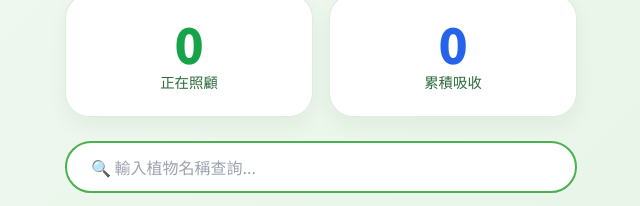
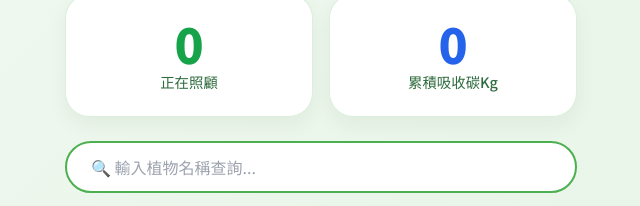
Before and after one commit to fernbrom-lab/gw, a plain HTML site: page index.html in a window 1280 px wide. Shown: the part 158-364 px from the top of the page, 319-959 px from the left. Drawn offline with nearby package versions, Linux system fonts and the light colour scheme; no server answers.

Commit message:
Update index.html

```diff
--- a/index.html
+++ b/index.html
@@ -200,7 +200,7 @@
             <!-- 累積吸收 - 移除 kg -->
             <div class="stat-card">
                 <div class="stat-value text-blue-600" id="total-carbon">0</div>
-                <div class="stat-label">累積吸收</div>
+                <div class="stat-label">累積吸收碳Kg</div>
             </div>
         </div>
 
```
